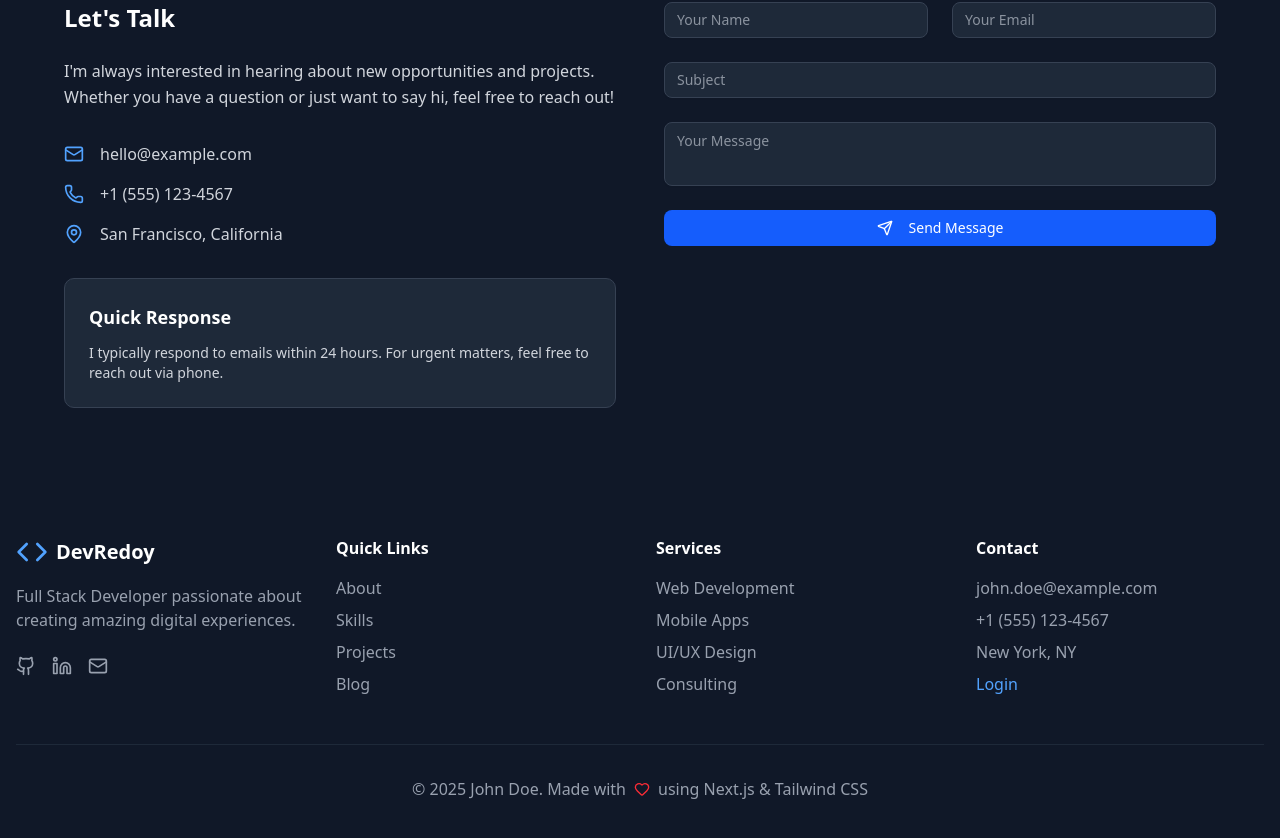
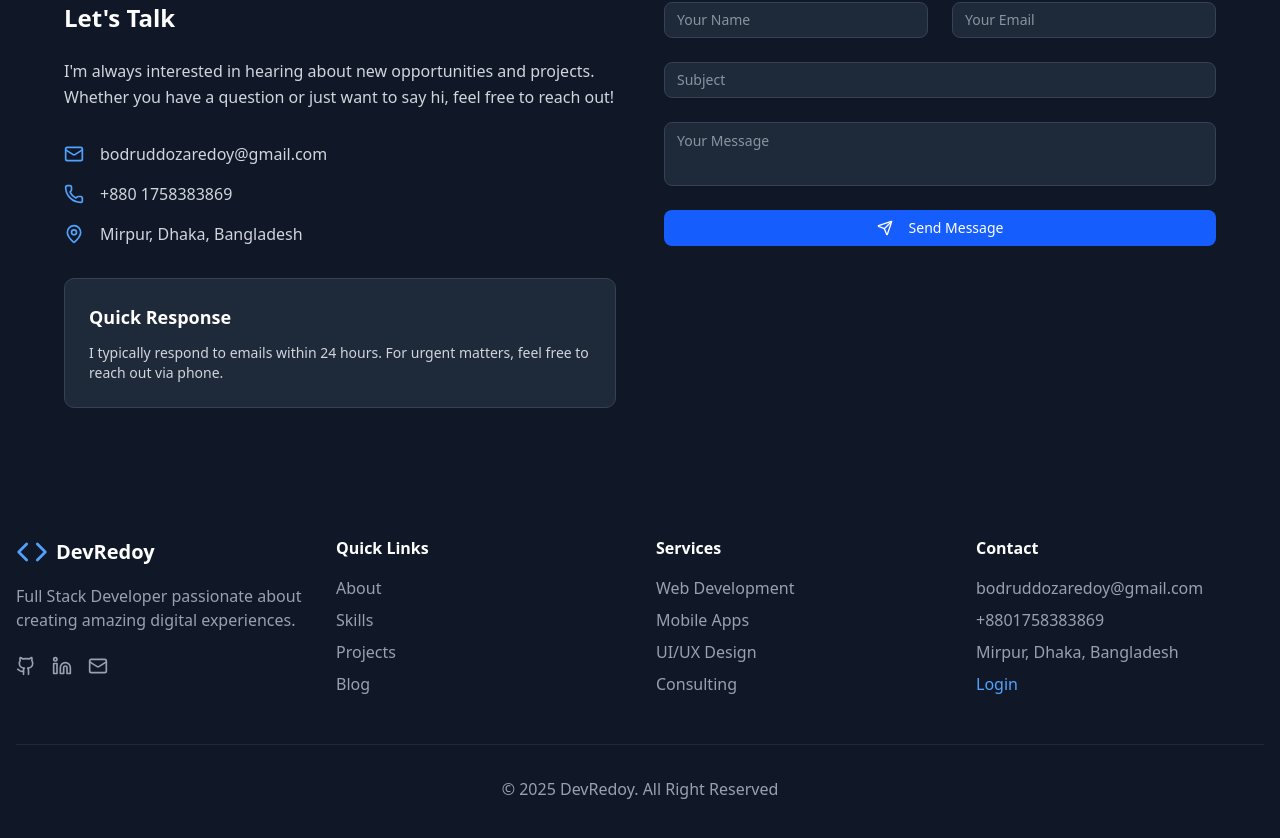
Before and after one commit to BodruddozaRedoy/Portfolio-Frontend-B5A7, a Next.js app: page / in a window 1280 px wide. Shown: the part 3713-4551 px from the top of the page. Built offline with nearby package versions, Linux system fonts and the light colour scheme.

Commit message:
Customized at footer section

```diff
--- a/components/layout/Footer/Footer.tsx
+++ b/components/layout/Footer/Footer.tsx
@@ -52,9 +52,9 @@
           <div>
             <h4 className="font-semibold mb-4">Contact</h4>
             <ul className="space-y-2">
-              <li className="text-gray-400">john.doe@example.com</li>
-              <li className="text-gray-400">+1 (555) 123-4567</li>
-              <li className="text-gray-400">New York, NY</li>
+              <li className="text-gray-400">bodruddozaredoy@gmail.com</li>
+              <li className="text-gray-400">+8801758383869</li>
+              <li className="text-gray-400">Mirpur, Dhaka, Bangladesh</li>
               <li>
                 <Link href="/login" className="text-blue-400 hover:text-blue-300 transition-colors">
                   Login
@@ -66,9 +66,7 @@
 
         <div className="border-t border-gray-800 mt-12 pt-8 text-center">
           <p className="text-gray-400 flex items-center justify-center gap-2">
-            © {currentYear} John Doe. Made with
-            <Heart className="w-4 h-4 text-red-500" />
-            using Next.js & Tailwind CSS
+            © {currentYear} DevRedoy. All Right Reserved
           </p>
         </div>
       </div>
--- a/components/modules/Home/Contact.tsx
+++ b/components/modules/Home/Contact.tsx
@@ -48,15 +48,15 @@
             <div className="space-y-4">
               <div className="flex items-center text-gray-300">
                 <Mail className="w-5 h-5 mr-4 text-blue-400" />
-                <span>hello@example.com</span>
+                <span>bodruddozaredoy@gmail.com</span>
               </div>
               <div className="flex items-center text-gray-300">
                 <Phone className="w-5 h-5 mr-4 text-blue-400" />
-                <span>+1 (555) 123-4567</span>
+                <span>+880 1758383869</span>
               </div>
               <div className="flex items-center text-gray-300">
                 <MapPin className="w-5 h-5 mr-4 text-blue-400" />
-                <span>San Francisco, California</span>
+                <span>Mirpur, Dhaka, Bangladesh</span>
               </div>
             </div>
 
```
